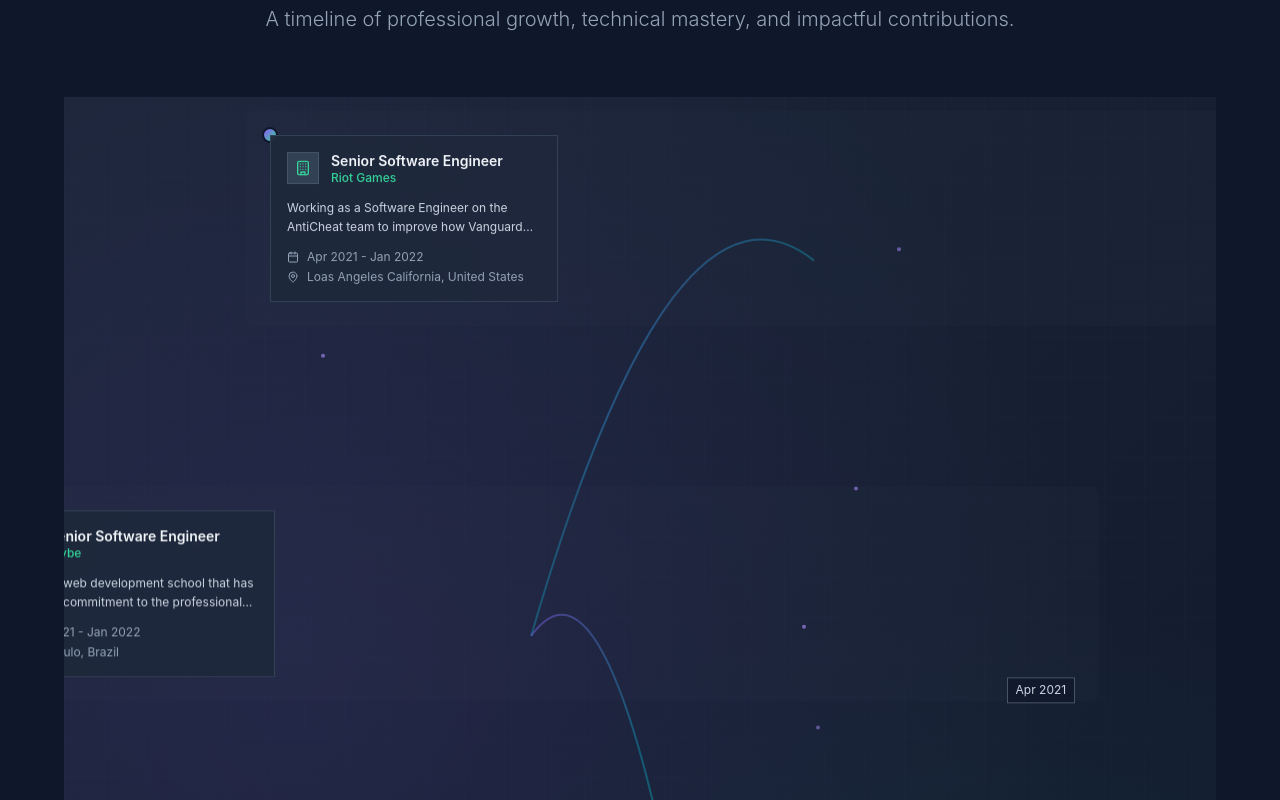
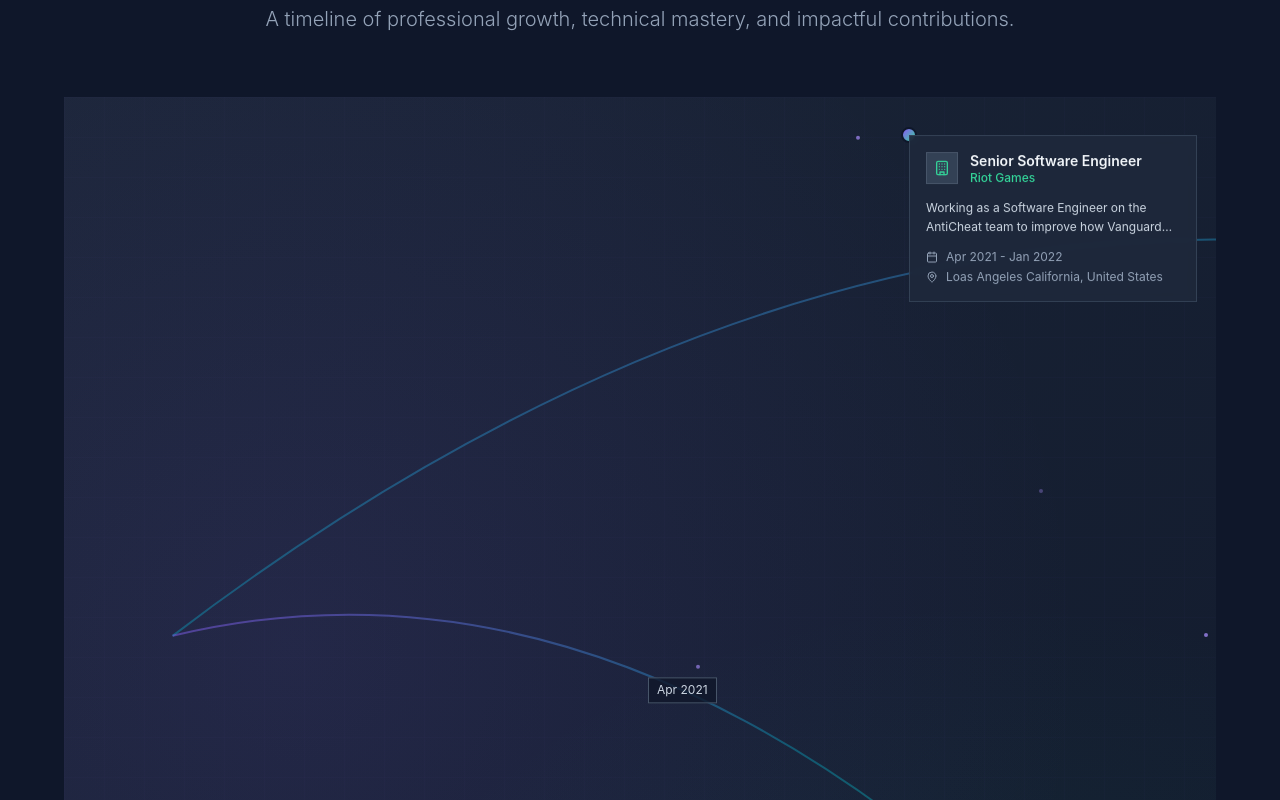
Before and after one commit to tony-matheus/Framtiz, a Next.js app: page / in a window 1280 px wide. Shown: the part 1820-2620 px from the top of the page. Built offline with nearby package versions, Linux system fonts and the light colour scheme; no server answers; the database is empty.

Commit message:
Refine timeline card positions

```diff
--- a/components/home/experience-timeline/index.tsx
+++ b/components/home/experience-timeline/index.tsx
@@ -89,6 +89,7 @@
 ].reverse();
 
 const CARD_HEIGHT = 166;
+const CARD_WIDTH = 288;
 const SPACING = 32;
 
 const getBlockHeight = (cardNumbers: number) => {
@@ -99,27 +100,6 @@
   return cardNumber * (CARD_HEIGHT + SPACING * (4 / 3));
 };
 
-// SVG path generator for curved connections
-// eslint-disable-next-line @typescript-eslint/no-unused-vars
-const generateCurvePath = (
-  start: { x: number; y: number },
-  end: { x: number; y: number },
-  containerWidth: number,
-  containerHeight: number
-) => {
-  const startX = (start.x / 100) * containerWidth;
-  const startY = (start.y / 100) * containerHeight;
-  const endX = (end.x / 100) * containerWidth;
-  const endY = (end.y / 100) * containerHeight;
-
-  // Control points for smooth curves
-  const midX = (startX + endX) / 2;
-  const controlOffset = Math.abs(endY - startY) * 0.3;
-
-  return `M ${startX} ${startY} Q ${midX} ${
-    startY - controlOffset
-  } ${endX} ${endY}`;
-};
 
 export default function ExperienceTimeline() {
   const cardRefs = useRef<(HTMLDivElement | null)[]>([]);
@@ -137,22 +117,37 @@
   });
 
   const cardPositions = useMemo(() => {
+    if (!containerDimensions.width)
+      return experiences.map((_, index) => ({
+        left: index % 2 === 0 ? '50%' : undefined,
+        right: index % 2 !== 0 ? '50%' : undefined,
+      }));
+
     const used: { left: number[]; right: number[] } = { left: [], right: [] };
 
+    const halfWidth = CARD_WIDTH / 2;
+    const margin = 18; // include dot size and some padding
+    const minOffset = halfWidth + margin;
+    const maxOffset = containerDimensions.width - halfWidth - margin;
+
     const getOffset = (side: 'left' | 'right') => {
-      let offset = Math.floor(Math.random() * 15 + 5); // 5% - 20%
+      if (maxOffset <= minOffset) return minOffset;
+      let offset =
+        Math.random() * (maxOffset - minOffset) + minOffset;
       let attempts = 0;
 
+      const minGap = CARD_WIDTH + margin * 2;
+
       while (
-        used[side].some((o) => Math.abs(o - offset) < 10) &&
+        used[side].some((o) => Math.abs(o - offset) < minGap) &&
         attempts < 20
       ) {
-        offset = Math.floor(Math.random() * 15 + 5);
+        offset = Math.random() * (maxOffset - minOffset) + minOffset;
         attempts += 1;
       }
 
       used[side].push(offset);
-      return `${offset}%`;
+      return offset;
     };
 
     return experiences.map((_, index) => {
@@ -164,7 +159,7 @@
         right: !isLeft ? offset : undefined,
       };
     });
-  }, []);
+  }, [containerDimensions.width]);
 
   // Parallax transforms for different layers
   const foregroundY = useTransform(scrollYProgress, [0, 1], ['0%', '5%']);
@@ -177,21 +172,29 @@
         if (!ref) return { x: 0, y: 0 };
         const rect = ref.getBoundingClientRect();
         return {
-          x: rect.left - containerRect.left + rect.width / 2,
-          y: rect.top - containerRect.top + rect.height / 2,
+          x: rect.left - containerRect.left,
+          y: rect.top - containerRect.top,
         };
       });
       setCardCoords(coords);
-      setContainerDimensions({
-        width: containerRect.width,
-        height: containerRect.height,
+      setContainerDimensions((prev) => {
+        if (
+          prev.width === containerRect.width &&
+          prev.height === containerRect.height
+        ) {
+          return prev;
+        }
+        return {
+          width: containerRect.width,
+          height: containerRect.height,
+        };
       });
     };
 
     updatePositions();
     window.addEventListener('resize', updatePositions);
     return () => window.removeEventListener('resize', updatePositions);
-  }, []);
+  }, [cardPositions]);
 
   return (
     <section
@@ -313,7 +316,7 @@
                     cardRefs.current[index] = el;
                   }}
                   key={experience.id}
-                  className='group absolute cursor-pointer relative before:pointer-events-none before:absolute before:-inset-6 before:rounded-lg before:bg-slate-700/10 before:content-[""]'
+                  className='group absolute cursor-pointer relative'
                   style={{
                     left: cardPositions[index].left,
                     right: cardPositions[index].right,
```
